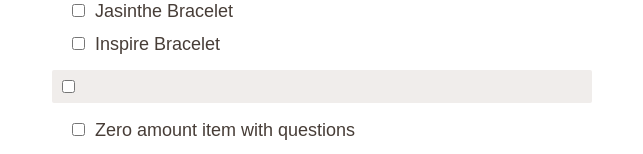
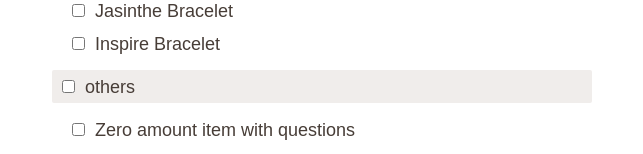
Before and after one commit to krebeDev/taxform, a React (Create React App) app: page / in a window 1280 px wide. Shown: the part 409-563 px from the top of the page, without its empty margins (318-961 px from the left). Built offline with nearby package versions, Linux system fonts and the light colour scheme.

Commit message:
minor cleanup/refactor

```diff
--- a/src/components/CheckboxGroup.js
+++ b/src/components/CheckboxGroup.js
@@ -32,7 +32,7 @@ const CheckboxGroup = ({ items, category, setFieldValue, values }) => {
 
   const handleToggleAll = () => {
     const isChecked = categoryRef.current.checked
-    const itemsIds = items.map(({ id }) => `${id}`)
+    const itemsIds = items.map(({ id }) => id.toString())
 
     const mergedIds = [...new Set([...values.applicable_items, ...itemsIds])]
     const remainingItems = values.applicable_items.filter(
@@ -67,7 +67,9 @@ const CheckboxGroup = ({ items, category, setFieldValue, values }) => {
           innerRef={categoryRef}
           onClick={handleToggleAll}
         />
-        {category === 'unCategorized' ? '' : category}
+        <span className={category === 'others' ? 'hidden' : ''}>
+          {category}
+        </span>
       </label>
       <ul className='checkboxList'>{renderCheckBoxes}</ul>
     </li>
--- a/src/components/TaxForm.js
+++ b/src/components/TaxForm.js
@@ -1,4 +1,4 @@
-import React, { useState } from 'react'
+import React from 'react'
 import { Formik, Form, Field, ErrorMessage } from 'formik'
 import CheckboxGroup from './CheckboxGroup'
 import { ITEMS } from './../utilities/constants'
@@ -6,9 +6,9 @@ import closeIcon from '../images/closeIcon.svg'
 import validateInputs from './../utilities/validation'
 import wordsToNumbers from './../utilities/wordsToNumbers'
 
-const allItemsIds = ITEMS.map(({ id }) => `${id}`)
+const allItemsIds = ITEMS.map(({ id }) => id.toString())
 const bracelets = ITEMS.filter((item) => item.category?.name === 'Bracelets')
-const itemsWithoutCategory = ITEMS.filter(({ category }) => !category)
+const otherItems = ITEMS.filter(({ category }) => !category)
 
 const TaxForm = ({ handleSubmit }) => {
   const taxDetails = {
@@ -17,15 +17,14 @@ const TaxForm = ({ handleSubmit }) => {
     name: '',
     rate: 0,
     bracelets: false,
-    unCategorized: false,
+    others: false,
     search: '',
   }
 
   const handleRateOnBlur = (e, handleBlur, setFieldValue, values, errors) => {
     handleBlur(e)
-    const { number } = wordsToNumbers(values.name)
-    const num = errors.name ? 0 : number
-    setFieldValue('rate', num)
+    const number = errors.name ? 0 : wordsToNumbers(values.name).number
+    setFieldValue('rate', number)
   }
 
   const sleep = (ms) => new Promise((resolve) => setTimeout(resolve, ms))
@@ -37,7 +36,7 @@ const TaxForm = ({ handleSubmit }) => {
         validate={(values) => validateInputs(values, allItemsIds)}
         initialValues={taxDetails}
         onSubmit={async (values) => {
-          await sleep(1000)
+          await sleep(500)
           handleSubmit(values)
         }}
       >
@@ -89,11 +88,7 @@ const TaxForm = ({ handleSubmit }) => {
                   />
                 </div>
                 <div className={`radioGroup `}>
-                  <div
-                    className={`radioGroup-inner ${
-                      errors.applied_to && 'group-error'
-                    }`}
-                  >
+                  <div className={`radioGroup-inner`}>
                     <label>
                       <Field
                         type='radio'
@@ -102,7 +97,7 @@ const TaxForm = ({ handleSubmit }) => {
                         onClick={() => {
                           setFieldValue('applicable_items', allItemsIds)
                           setFieldValue('bracelets', true)
-                          setFieldValue('unCategorized', true)
+                          setFieldValue('others', true)
                         }}
                       />
                       Apply to all items in collection
@@ -134,11 +129,7 @@ const TaxForm = ({ handleSubmit }) => {
                   />
                 </div>
                 <div className='checkboxGroups'>
-                  <ul
-                    className={`applicable-items-list ${
-                      errors.applicable_items && 'group-error'
-                    }`}
-                  >
+                  <ul className={`applicable-items-list`}>
                     <CheckboxGroup
                       items={bracelets}
                       category='bracelets'
@@ -146,8 +137,8 @@ const TaxForm = ({ handleSubmit }) => {
                       values={values}
                     />
                     <CheckboxGroup
-                      items={itemsWithoutCategory}
-                      category='unCategorized'
+                      items={otherItems}
+                      category='others'
                       setFieldValue={setFieldValue}
                       values={values}
                     />
```
